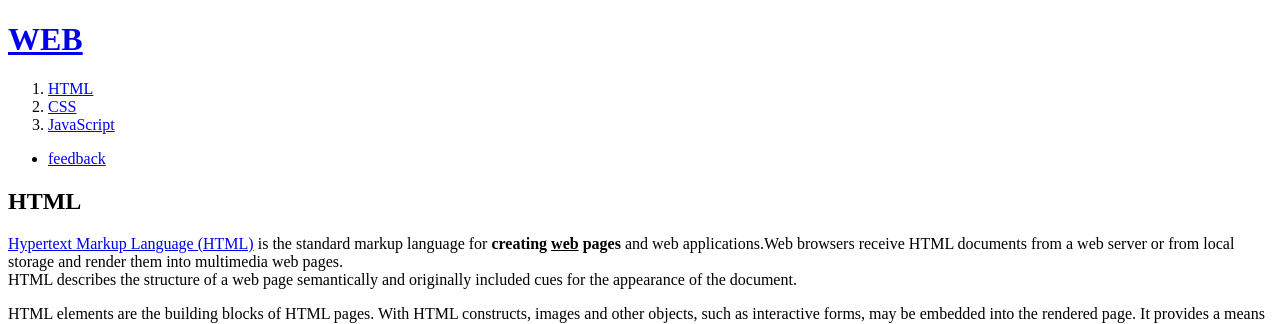
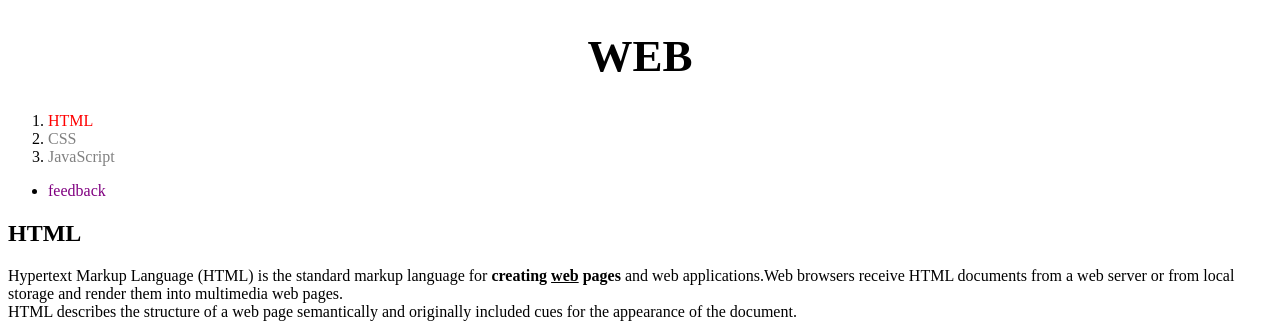
Before and after one commit to niwus9/my_first_web_site, a plain HTML site: page 1.html in a window 1280 px wide. Shown: the top 324 px of the page. Drawn offline with Linux system fonts and the light colour scheme.

Commit message:
Add files via upload

```diff
--- a/1.html
+++ b/1.html
@@ -3,16 +3,35 @@
 <head>
     <title>WEB1 - html</title>
     <meta charset="utf-8">
+    <style>
+      a {
+        color:black;
+        text-decoration: none;
+      }
+      #active {
+        color:purple;
+      }
+      .saw {
+        color:gray;
+      }
+      .active {
+        color: red;
+      }
+      h1 {
+        font-size:45px;
+        text-align: center;
+      }
+    </style>
   </head>
   <body>
     <h1><a href="index.html">WEB</a></h1>
     <ol>
-    <li><a href="1.html">HTML</a></li>
-    <li><a href="2.html">CSS</a></li>
-    <li><a href="3.html">JavaScript</a></li>
+      <li><a href="1.html" class="saw active">HTML</a></li>
+      <li><a href="2.html" class="saw">CSS</a></li>
+      <li><a href="3.html" class="saw">JavaScript</a></li>
     </ol>
     <ul>
-    <li><a href="4.html">feedback</a></li>
+      <li><a href="4.html" id="active">feedback</a></li>
     </ul>
       <h2>HTML</h2>
       <p><a href="https://www.w3.org/TR/html5/" target="_blank" title="html5 specification">Hypertext Markup Language (HTML)</a> is the standard markup language for <strong>creating <u>web</u> pages</strong> and web applications.Web browsers receive HTML documents from a web server or from local storage and render them into multimedia web pages.<br>HTML describes the structure of a web page semantically and originally included cues for the appearance of the document.</p>
```
Also changed, not shown: 2.html (+23 -4 lines), 3.html (+23 -4 lines), 4.html (+23 -4 lines), index.html (+23 -4 lines). Lines whose indentation alone changed are shown as unchanged.
